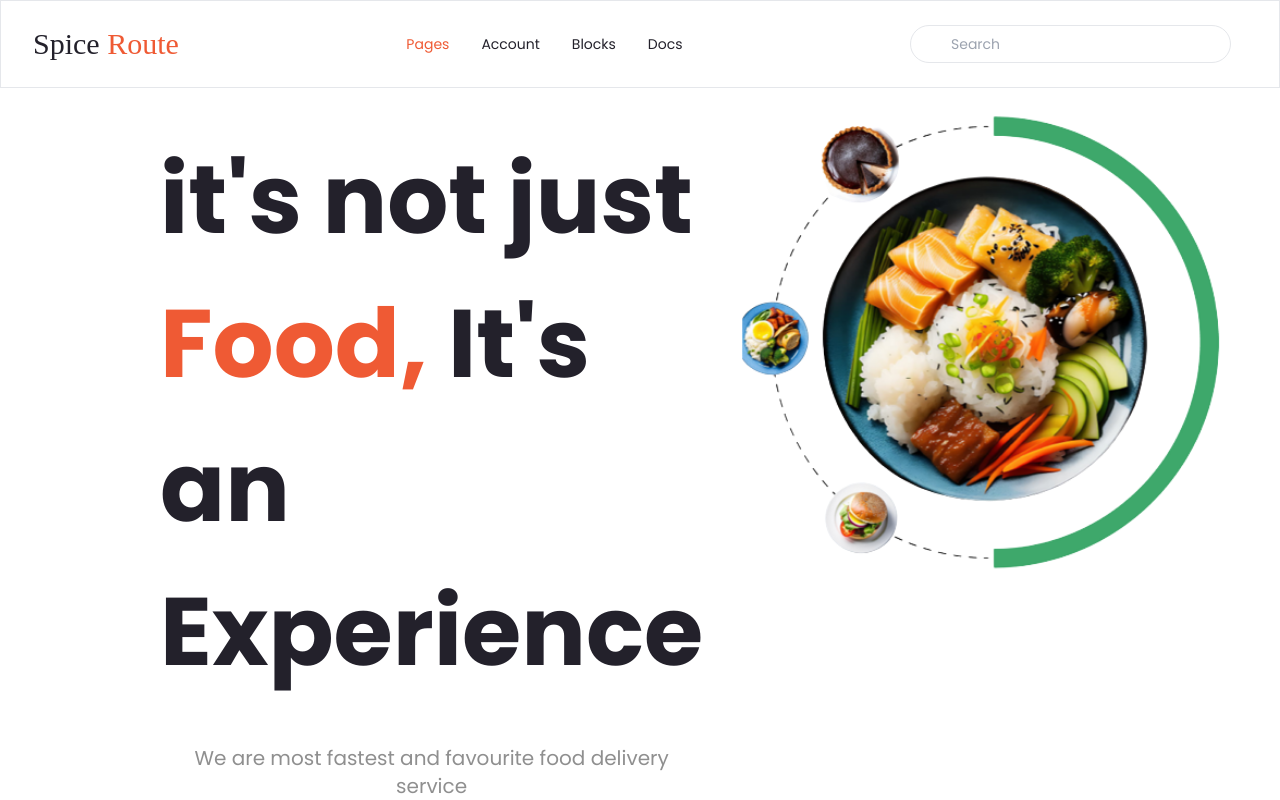
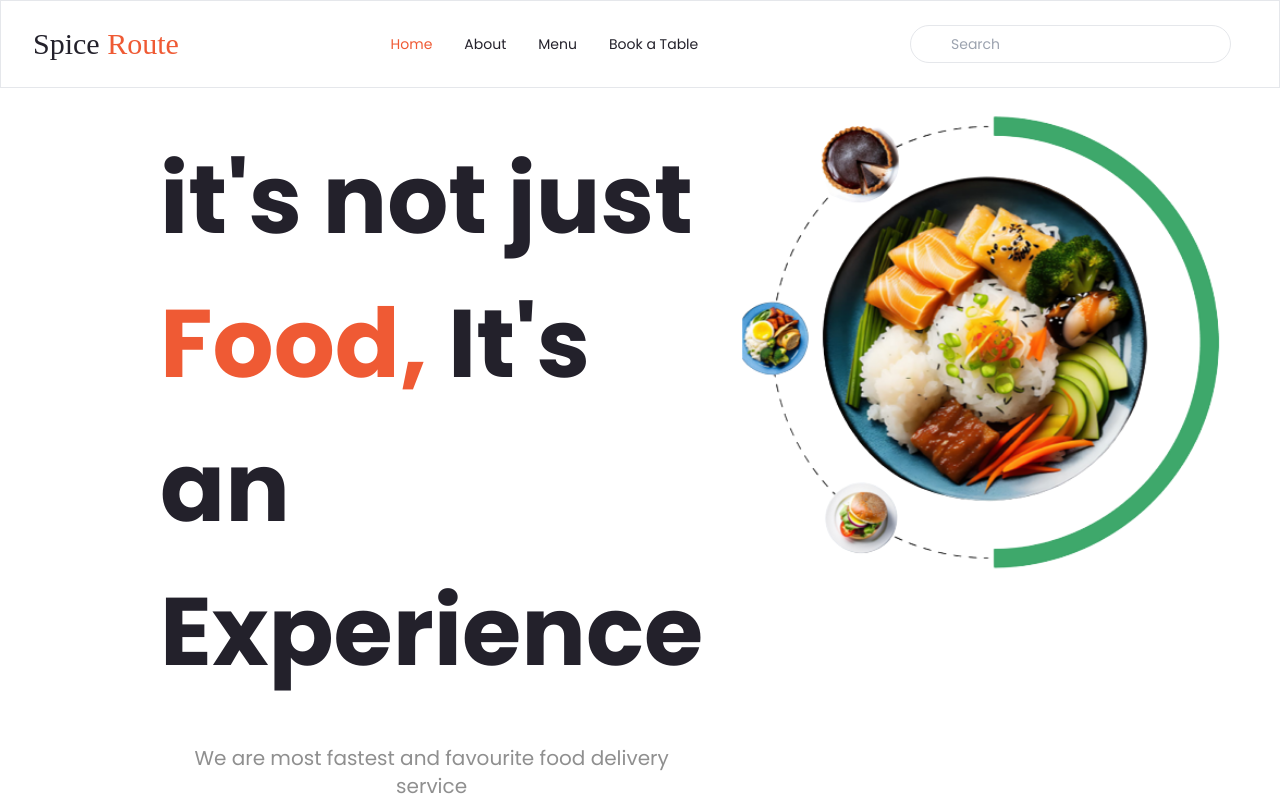
Before and after one commit to Sellucas/restaurant-website, a React (Vite) app: page / in a window 1280 px wide. Shown: the top 800 px of the page. Built offline with nearby package versions, Linux system fonts and the light colour scheme; a web font is replaced by a local one.

Commit message:
Navbar fixes

```diff
--- a/src/components/common/Header.jsx
+++ b/src/components/common/Header.jsx
@@ -26,7 +26,7 @@ export const Header = () => {
         className="p-1 font-normal text-black"
       >
         <a href="#" className="flex items-center text-[#EF5A34]">
-          Pages
+          Home
         </a>
       </Typography>
       <Typography
@@ -36,7 +36,7 @@ export const Header = () => {
         className="p-1 font-normal"
       >
         <a href="#" className="flex items-center text-[#23212B]">
-          Account
+          About
         </a>
       </Typography>
       <Typography
@@ -46,7 +46,7 @@ export const Header = () => {
         className="p-1 font-normal"
       >
         <a href="#" className="flex items-center text-[#23212B]">
-          Blocks
+          Menu
         </a>
       </Typography>
       <Typography
@@ -56,7 +56,7 @@ export const Header = () => {
         className="p-1 font-normal"
       >
         <a href="#" className="flex items-center text-[#23212B]">
-          Docs
+          Book a Table
         </a>
       </Typography>
     </ul>
```
